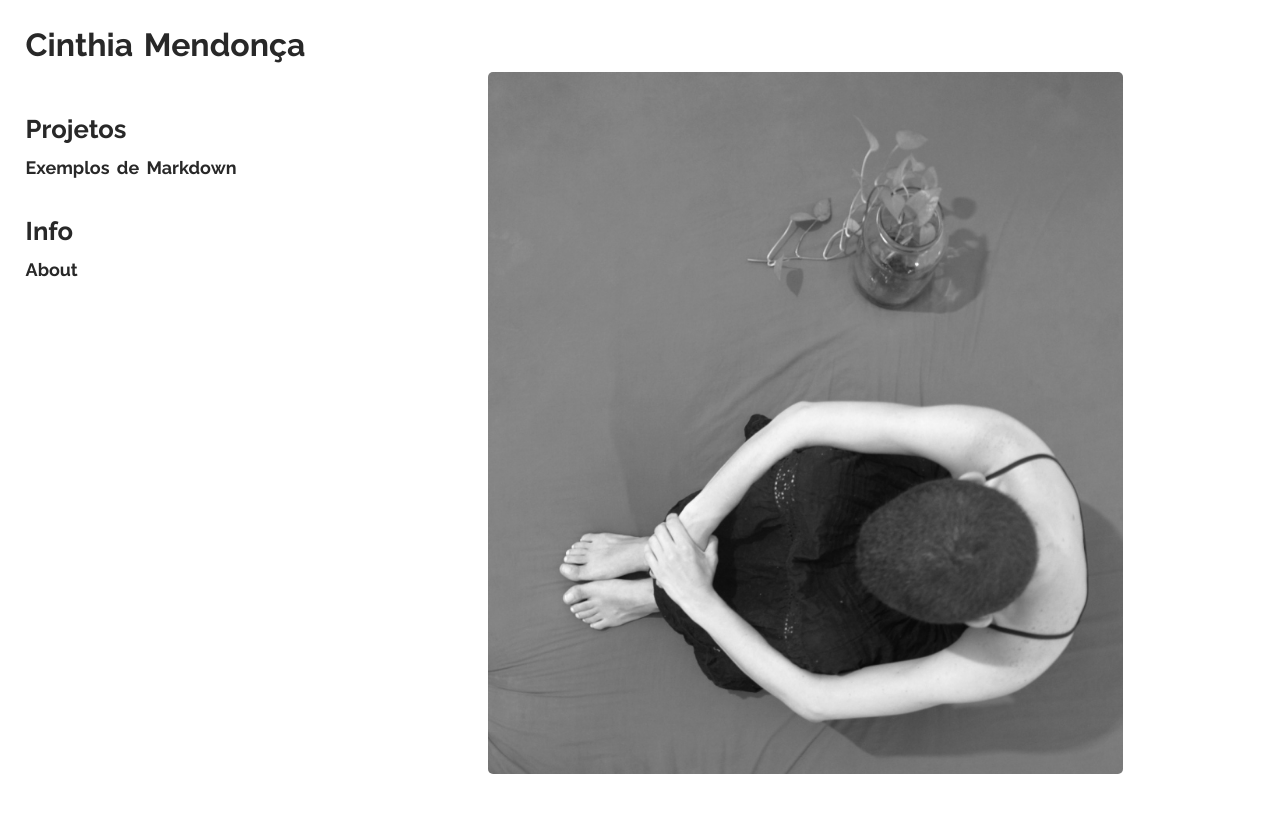
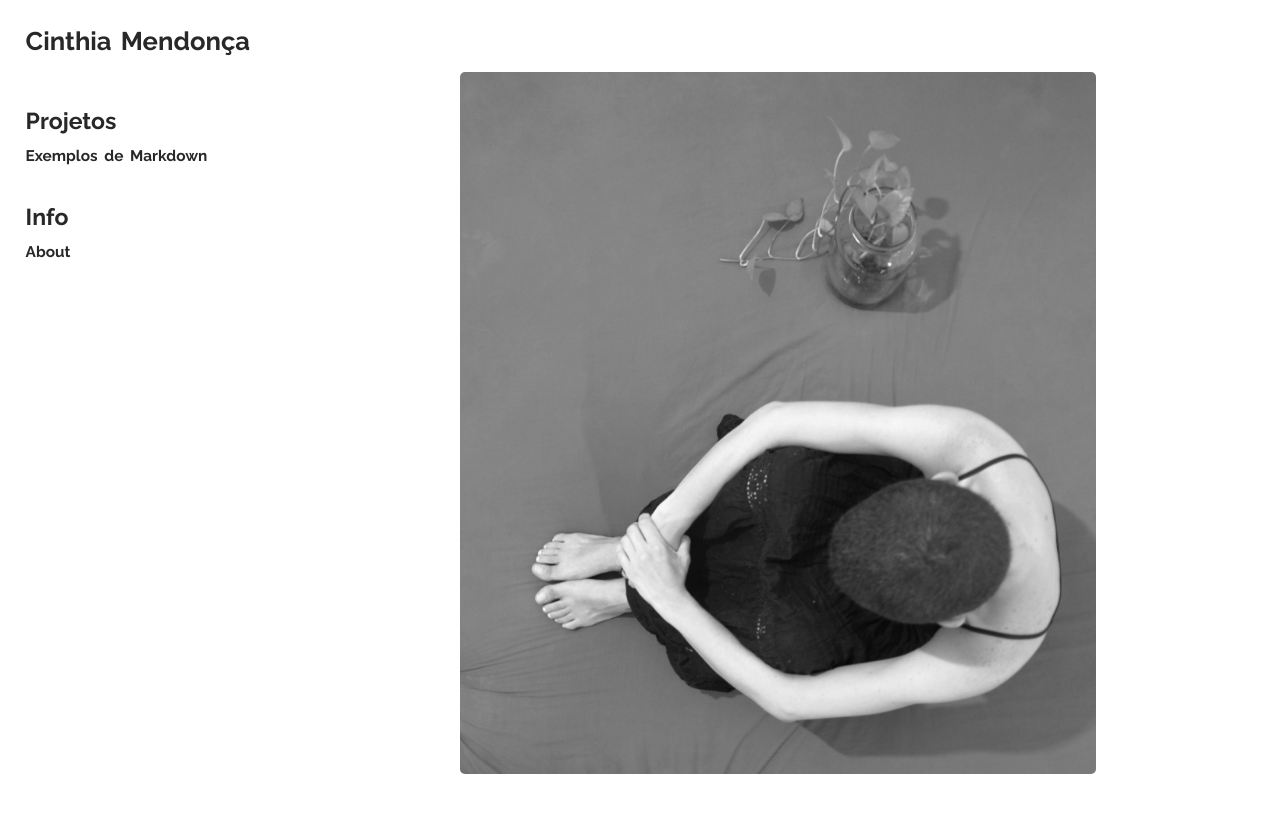
Before and after one commit to thiagohersan/cinthia.mobi, a Jekyll site: the page built from _pages/index.md, in a window 1280 px wide. Shown: the top 813 px of the page. Built offline with Jekyll 4.4.1, drawn with Linux system fonts in a browser that asks for light colours.

Commit message:
smaller menu fonts

```diff
--- a/_sass/fonts.scss
+++ b/_sass/fonts.scss
@@ -2,9 +2,9 @@
 
 $FAMILY-SANS: 'Raleway', 'Arial';
 
-$MENU-TITLE-SIZE: 2.5vw;
-$MENU-SUBTITLE-SIZE: 2vw;
-$MENU-ITEM-SIZE: 1.4vw;
+$MENU-TITLE-SIZE: 2vw;
+$MENU-SUBTITLE-SIZE: 1.8vw;
+$MENU-ITEM-SIZE: 1.2vw;
 
 $MENU-TITLE-SIZE-MOBILE: 1.7rem;
 $MENU-SUBTITLE-SIZE-MOBILE: 1.5rem;
```
